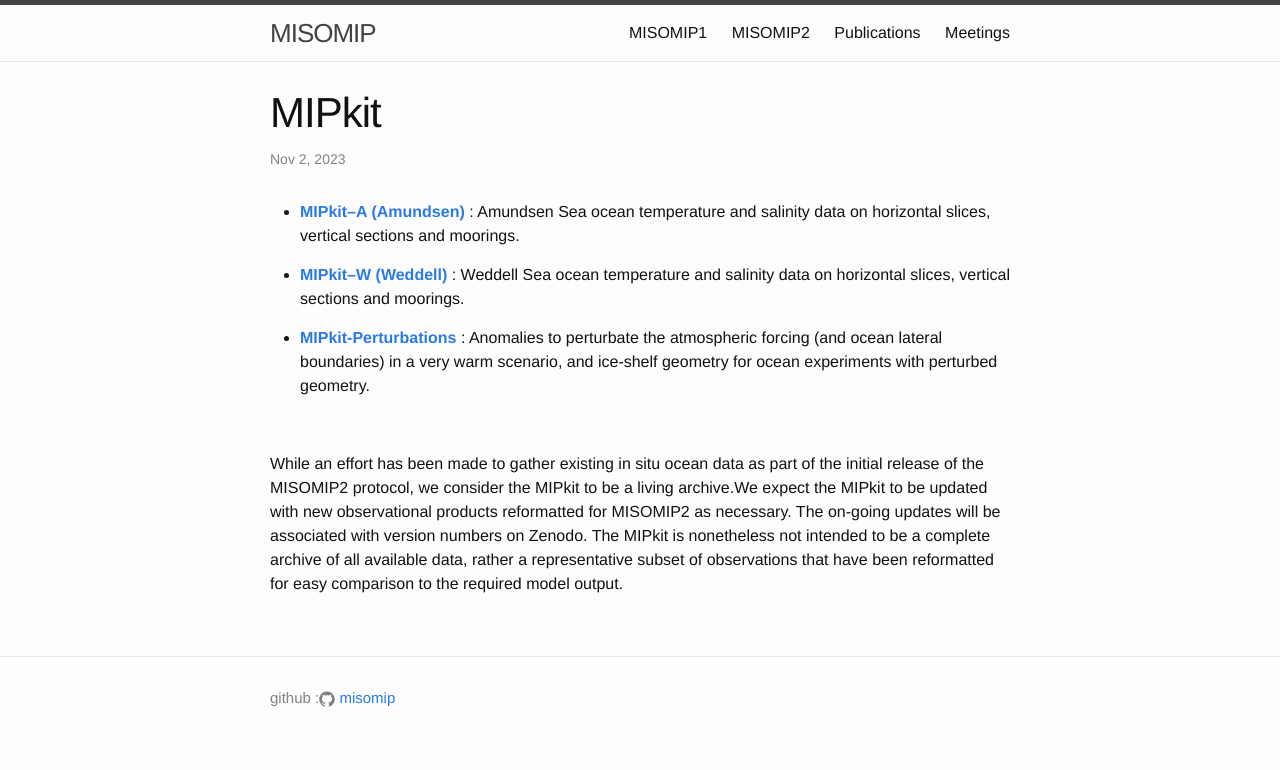
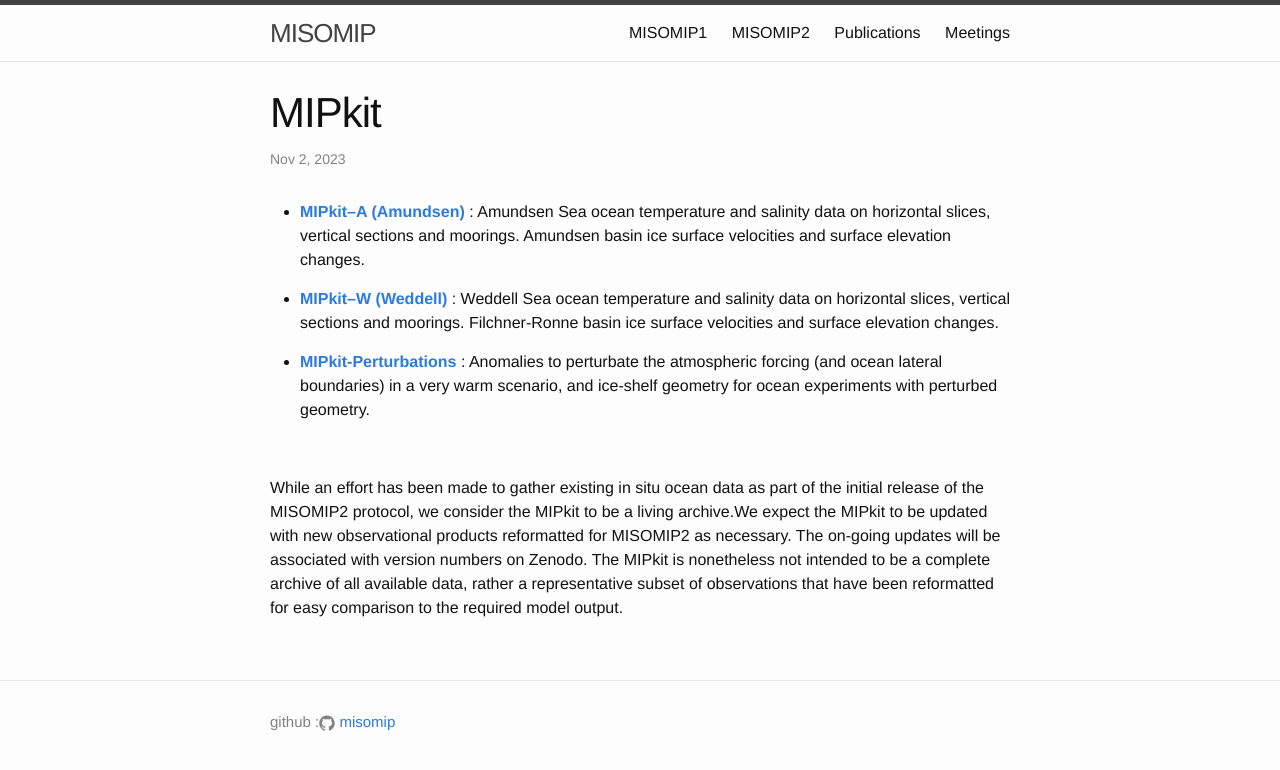
Before and after one commit to misomip/misomip.github.io, a Jekyll site: the page built from misomip2_dir/misomip2_MIPkit.md, in a window 1280 px wide. Shown: the top 770 px of the page. Built offline with Jekyll 4.4.1, drawn with Linux system fonts in a browser that asks for light colours.

Commit message:
Update misomip2_MIPkit.md
Updated description of MITkit to include ice data

```diff
--- a/misomip2_dir/misomip2_MIPkit.md
+++ b/misomip2_dir/misomip2_MIPkit.md
@@ -4,9 +4,9 @@ title: MIPkit
 date: 02-11-2023
 ---
 
-* [**MIPkit–A (Amundsen)**](misomip2_MIPkitA_README.md) : Amundsen Sea ocean temperature and salinity data on horizontal slices, vertical sections and moorings.
+* [**MIPkit–A (Amundsen)**](misomip2_MIPkitA_README.md) : Amundsen Sea ocean temperature and salinity data on horizontal slices, vertical sections and moorings. Amundsen basin ice surface velocities and surface elevation changes.
 
-* [**MIPkit–W (Weddell)**](misomip2_MIPkitW_README.md) : Weddell Sea ocean temperature and salinity data on horizontal slices, vertical sections and moorings.
+* [**MIPkit–W (Weddell)**](misomip2_MIPkitW_README.md) : Weddell Sea ocean temperature and salinity data on horizontal slices, vertical sections and moorings. Filchner-Ronne basin ice surface velocities and surface elevation changes.
 
 * [**MIPkit-Perturbations**](misomip2_MIPkit-Perturbations_README.md) : Anomalies to perturbate the atmospheric forcing (and ocean lateral boundaries) in a very warm scenario, and ice-shelf geometry for ocean experiments with perturbed geometry.
 
```
